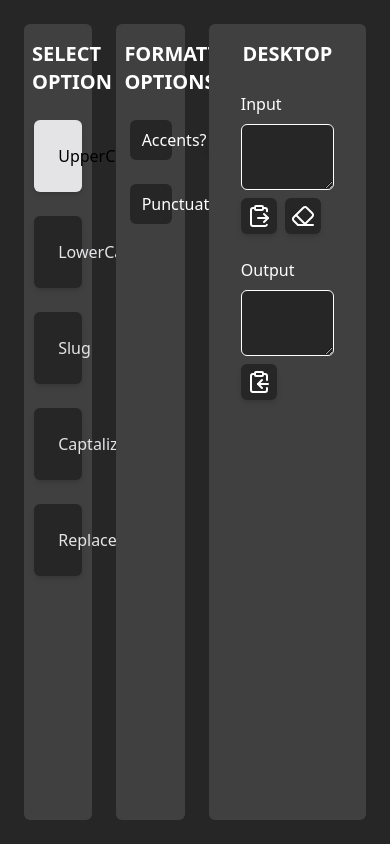
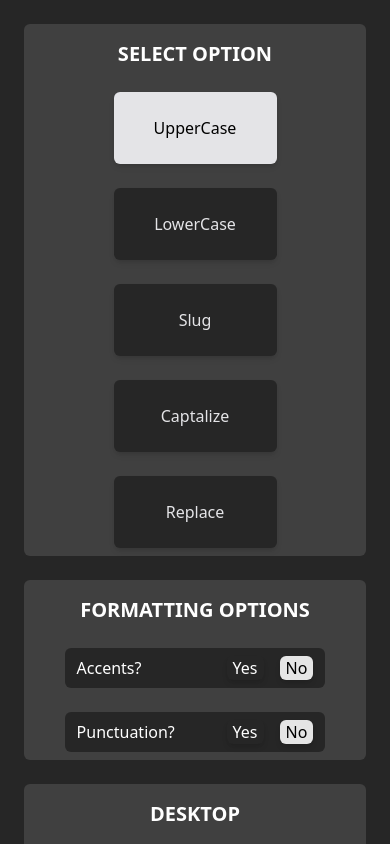
Before and after one commit to rychardaniel/react-text-formatter, a React (Vite) app: page / in a window 390 px wide. Shown: the top 844 px of the page. Built offline with nearby package versions, Linux system fonts and the light colour scheme.

Commit message:
dimensionar para telas menores 1

```diff
--- a/src/App.jsx
+++ b/src/App.jsx
@@ -48,7 +48,7 @@ function App() {
     }, [options, input]);
 
     return (
-        <div className="bg-neutral-800 w-screen h-screen flex p-6 gap-6">
+        <div className="bg-neutral-800 w-screen h-screen flex flex-col md:flex-row p-6 gap-6">
             <SelectOption options={options} setOptions={setOptions} />
             <FormattingOptions options={options} setOptions={setOptions} />
             <Desktop input={input} setInput={setInput} output={output} />
--- a/src/components/Desktop.jsx
+++ b/src/components/Desktop.jsx
@@ -4,7 +4,7 @@ import Title from "./Title";
 
 const Desktop = ({ input, setInput, output }) => {
     return (
-        <div className="bg-neutral-700 w-3/5 rounded-md p-2 text-center">
+        <div className="bg-neutral-700 w-full md:w-3/5 rounded-md p-2 text-center md:overflow-y-auto">
             <Title>DESKTOP</Title>
             <div className="flex flex-col gap-6">
                 <Input input={input} setInput={setInput} />
--- a/src/components/FormattingOptions.jsx
+++ b/src/components/FormattingOptions.jsx
@@ -16,7 +16,7 @@ const FormattingOptions = ({ options, setOptions }) => {
     };
 
     return (
-        <div className="bg-neutral-700 w-1/5 rounded-md p-2 text-center">
+        <div className="bg-neutral-700 w-full md:w-1/5 rounded-md p-2 text-center md:overflow-y-auto">
             <Title>FORMATTING OPTIONS</Title>
             <div className="flex flex-col gap-6 items-center">
                 <YesOrNo change={changeAccents} options={options.accents}>
--- a/src/components/SelectOption.jsx
+++ b/src/components/SelectOption.jsx
@@ -3,9 +3,9 @@ import Title from "./Title";
 
 const SelectOption = ({ options, setOptions }) => {
     return (
-        <div className="bg-neutral-700 w-1/5 rounded-md p-2 text-center">
+        <div className="bg-neutral-700 w-full md:w-1/5 rounded-md p-2 text-center md:overflow-y-auto">
             <Title>SELECT OPTION</Title>
-            <div className="flex flex-col gap-6 items-center">
+            <div className="flex flex-col gap-6 items-center ">
                 <ButtonOption
                     type={1}
                     options={options}
```
